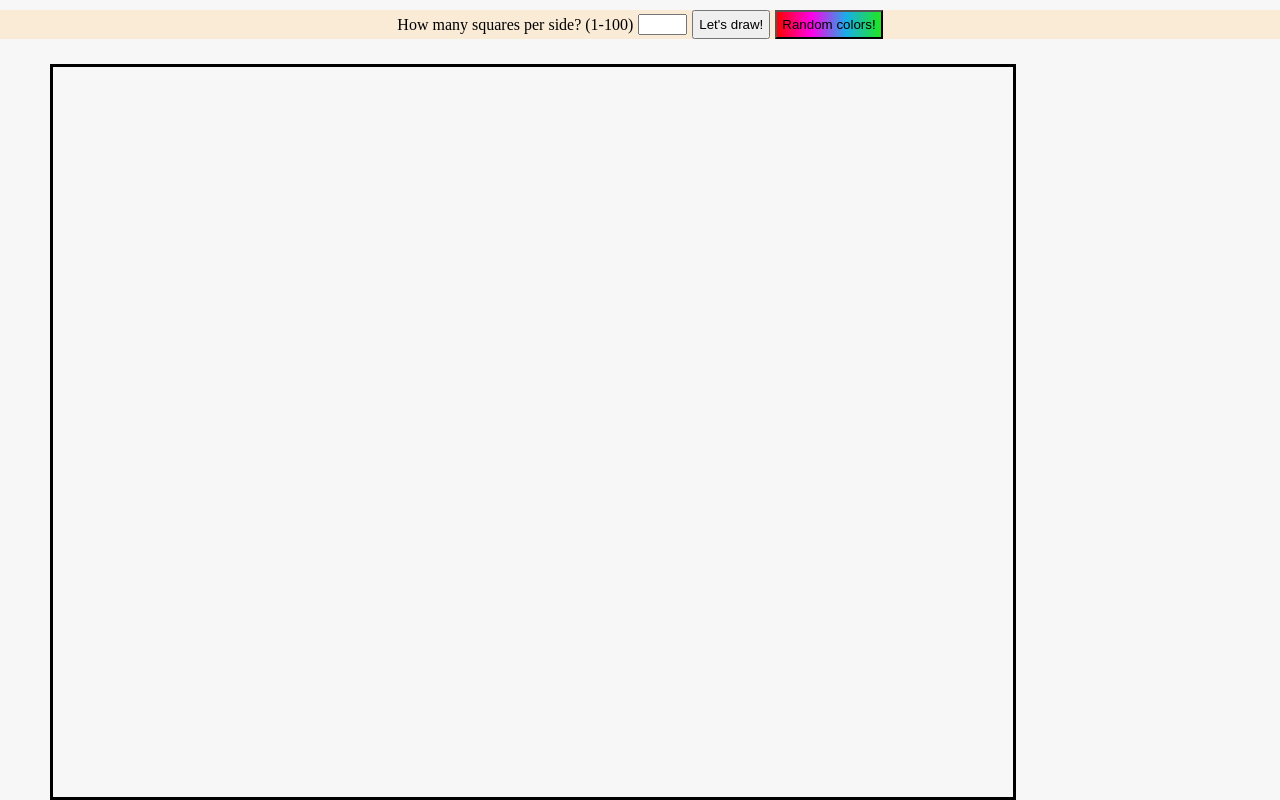
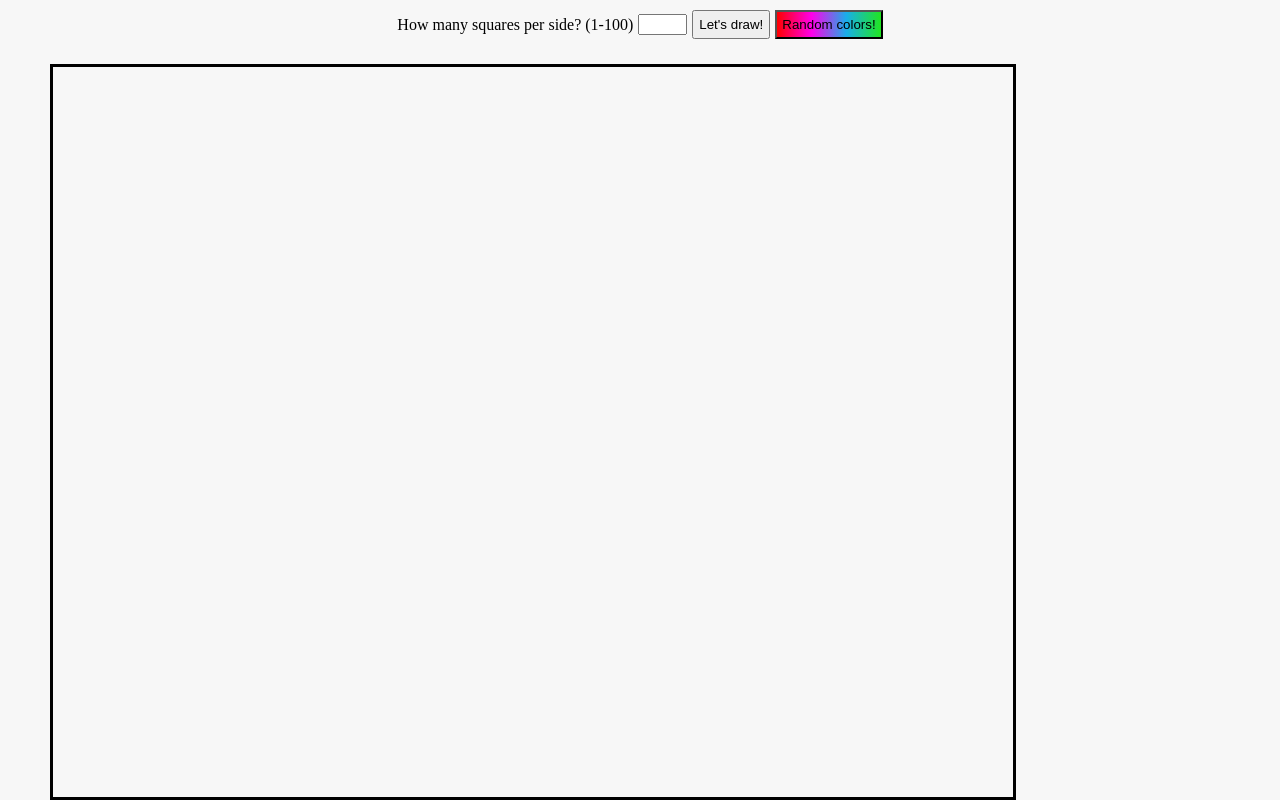
Before and after one commit to temery1213/etchSketch, a plain HTML site: page index.html in a window 1280 px wide. Drawn offline with Linux system fonts and the light colour scheme.

Commit message:
Changed background color of form

```diff
--- a/style.css
+++ b/style.css
@@ -26,7 +26,7 @@ input[type=number]::-webkit-outer-spin-button {
 }
 
 .square {
-    /*>border: 1px solid black;*/
+
     flex: 0 0 auto;
     aspect-ratio: 1 / 1;
     box-sizing: border-box;
@@ -41,7 +41,6 @@ form {
     justify-content: center;
     align-items: center;
     gap: 5px;
-    background-color: antiquewhite;
 }
 
 #submitCanvasCount {
```
